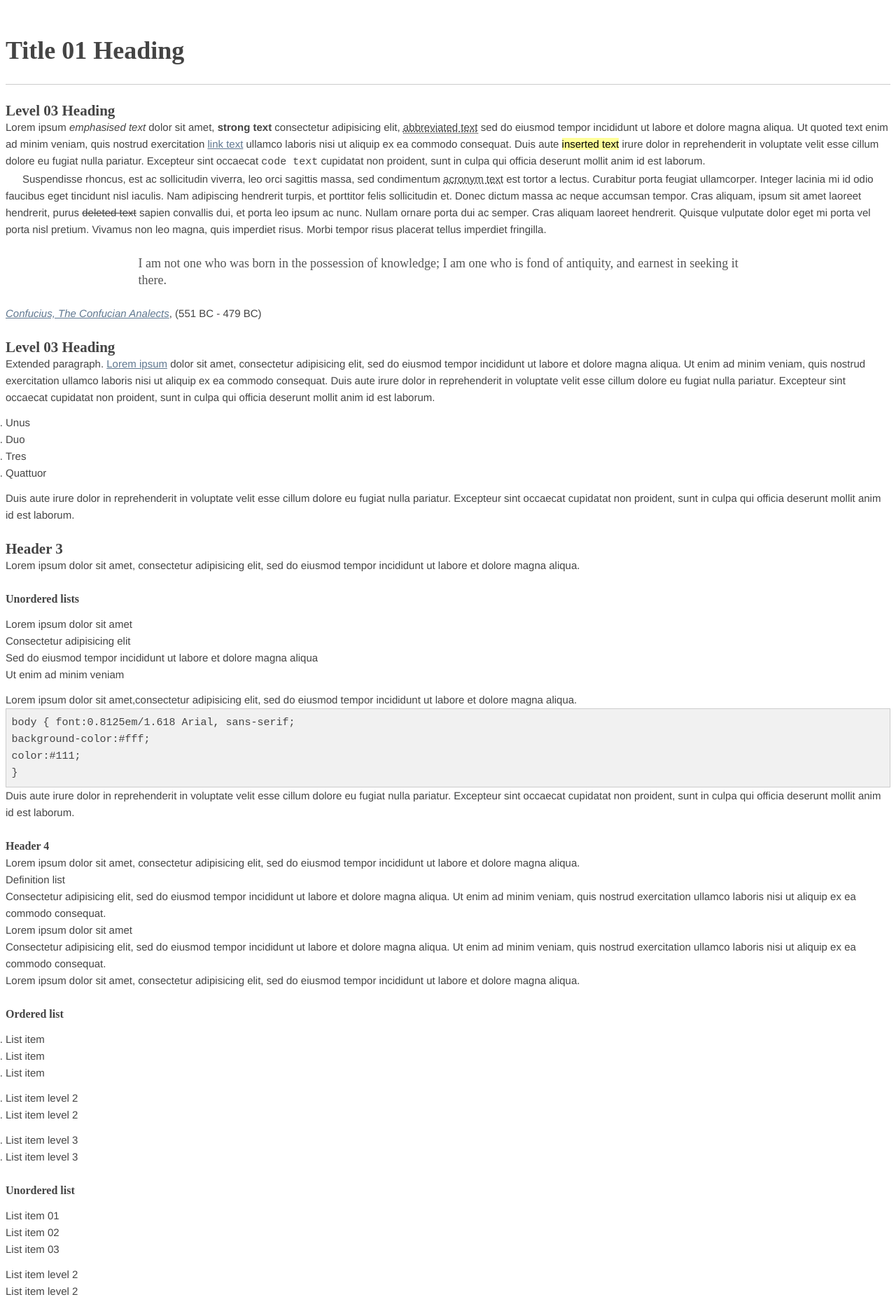
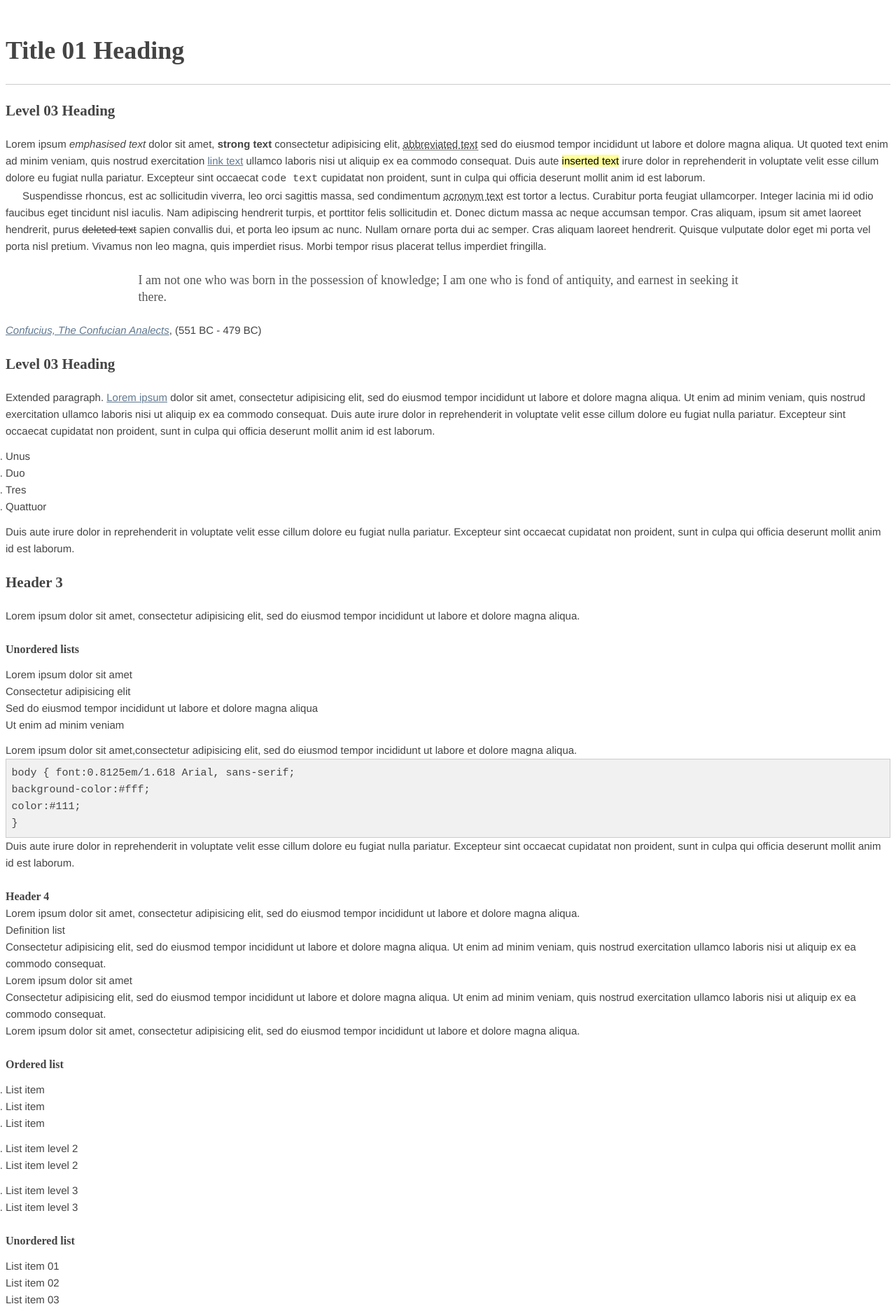
Before and after one commit to trentm/trentm.github.com, a Jekyll site: the page demo/elements.html, which Jekyll copies as it is, in a window 1280 px wide. Shown: the top 1873 px of the page at 70% size. Built offline with Jekyll 4.4.1, drawn with Linux system fonts in a browser that asks for light colours; nearby versions of some CDN libraries; some web fonts are replaced; Markdown is read by kramdown in place of the engine named in the settings.

Commit message:
was space after h3

```diff
--- a/css/style.css
+++ b/css/style.css
@@ -97,7 +97,7 @@ h2 {
 h3 {
   font-size: 21px;
   line-height: 24px;
-  margin: 24px 0 0 0;
+  margin: 24px 0 24px 0;
 }
 h4 {
   font-size: 16px;
@@ -180,6 +180,7 @@ blockquote p.hangquotes, blockquote.hangquotes {
   text-indent: -0.5em;
 }
 
+/* XXX START HERE with ul (nested), ol (nested) pre, code, kbd, dl, etc. */
 ol {
   margin: 12px 0;
   list-style-type: decimal;
@@ -188,8 +189,6 @@ ul {
   margin: 12px 0;
   /* TODO: interesting bullets: one of the decorations I found */
 }
-
-/* XXX START HERE with pre, code, kbd, dl, etc. */
 
 pre {
   padding: 15px;
```
